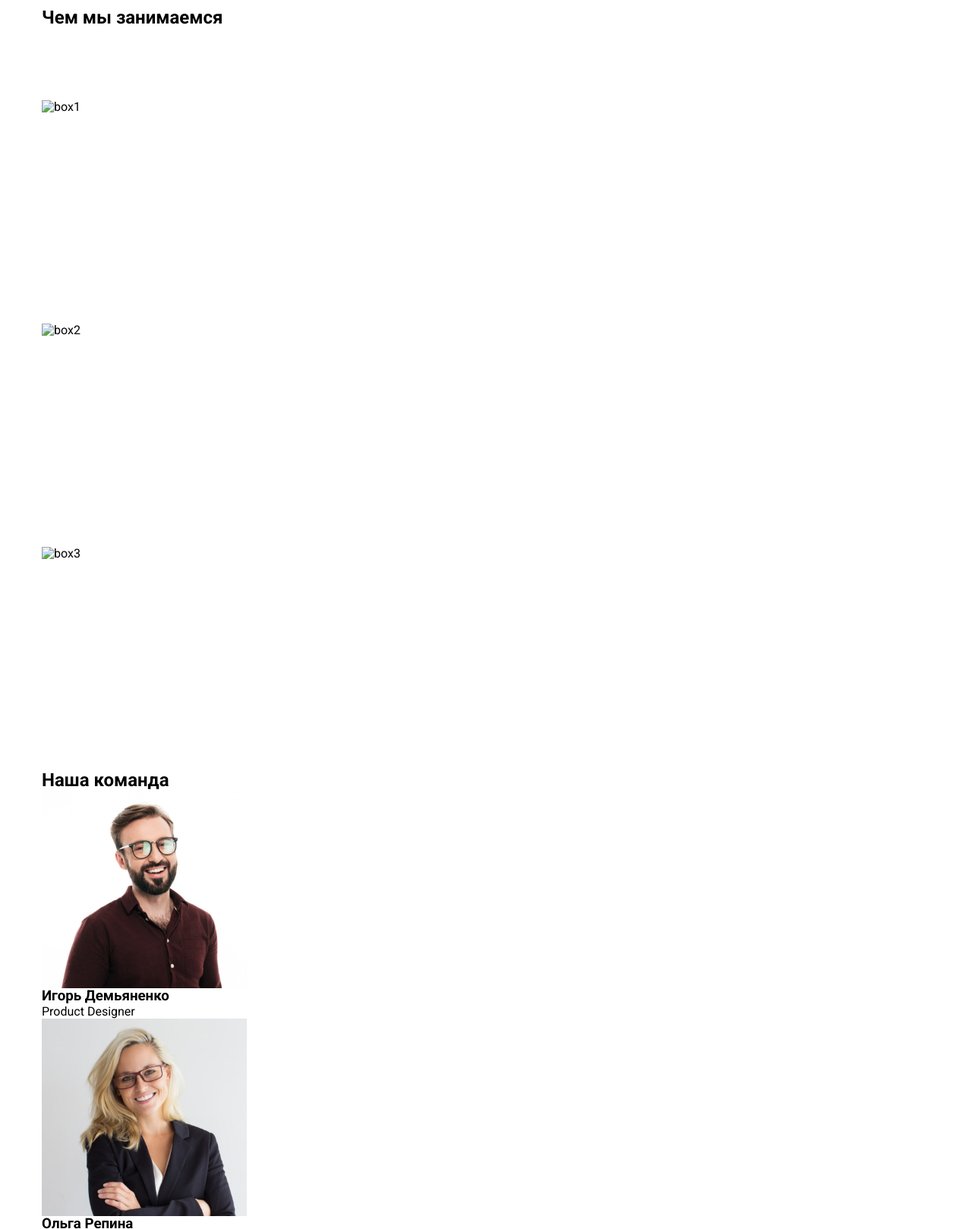
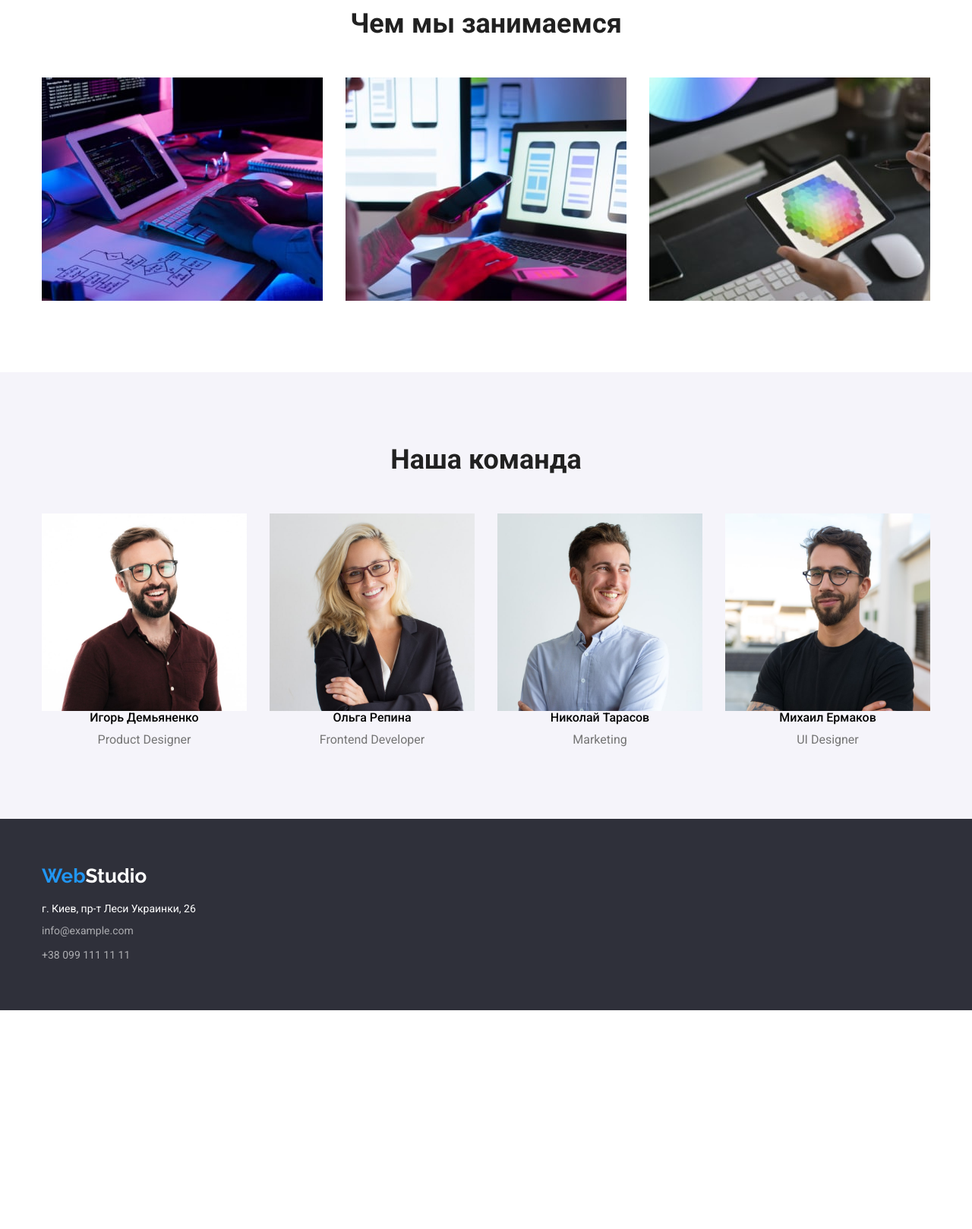
Before and after one commit to OleksandrKocherha/goit-markup-hw-03, a plain HTML site: page index.html in a window 1280 px wide. Shown: the part 960-2578 px from the top of the page at 76% size. After the commit the page ends 2290 px from the top, so only its background shows below. Drawn offline with nearby package versions, Linux system fonts and the light colour scheme.

Commit message:
Update index.html

```diff
--- a/index.html
+++ b/index.html
@@ -53,7 +53,6 @@
           <button type="button" class="primary-btn">Заказать услугу</button>
         </div>
       </section>
-
       <section class="features">
         <div class="container">
           <h2 hidden>скрытый заголовок h2</h2>
@@ -89,82 +88,75 @@
           </ul>
         </div>
       </section>
-      <!-- Секция 2 -->
-      <section class="content">
+      <!-- Что мы делаем  -->
+      <section class="we-do">
         <div class="container">
-          <h2 class="we-do">Чем мы занимаемся</h2>
-          <ul class="list">
+          <h2 class="we-do-title">Чем мы занимаемся</h2>
+          <ul class="we-do-foto">
             <li class="item">
-              <img
-                src="./images/box-img-1-min.jpg"
-                alt="box1"
-                width="370"
-                height="294"
-              />
+              <img src="./images/box1.jpg" alt="набираем код" width="370" />
+            </li>
+            <li class="item">
+              <img src="./images/box2.jpg" alt="подключаем стили" width="370" />
             </li>
             <li class="item">
               <img
-                src="./images/box-img-2-min.jpg"
-                alt="box2"
+                src="./images/box3.jpg"
+                alt="получаем результат"
                 width="370"
-                height="294"
-              />
-            </li>
-            <li class="item">
-              <img
-                src="./images/box-img-3-min.jpg"
-                alt="box3"
-                width="370"
-                height="294"
               />
             </li>
           </ul>
         </div>
       </section>
-      <!-- Секция 3 -->
-      <section class="user">
+      <!-- Члены команды -->
+      <section class="our-team">
         <div class="container">
-          <h2 class="title">Наша команда</h2>
-          <ul class="list">
+          <h2 class="our-team-title">Наша команда</h2>
+          <ul class="our-team-foto">
             <li class="item">
-              <img
-                src="./images/team1.jpg"
-                alt="team"
-                width="270"
-                height="260"
-              />
-              <h3 class="name-text">Игорь Демьяненко</h3>
-              <p lang="en" class="name-text">Product Designer</p>
+              <article class="card-team border-two">
+                <div class="card-thumb-team">
+                  <img src="./images/img-3.jpg" alt="фотография" width="270" />
+                </div>
+                <div class="card-team-content">
+                  <h3 class="our-team-name">Игорь Демьяненко</h3>
+                  <p class="our-team-prof">Product Designer</p>
+                </div>
+              </article>
             </li>
             <li class="item">
-              <img
-                src="./images/team2.jpg"
-                alt="team"
-                width="270"
-                height="260"
-              />
-              <h3 class="name-text">Ольга Репина</h3>
-              <p lang="en" class="name-text">Frontend Developer</p>
+              <article class="card-team border-two">
+                <div class="card-thumb-team">
+                  <img src="./images/img-2.jpg" alt="фотография" width="270" />
+                </div>
+                <div class="card-team-content">
+                  <h3 class="our-team-name">Ольга Репина</h3>
+                  <p class="our-team-prof">Frontend Developer</p>
+                </div>
+              </article>
             </li>
             <li class="item">
-              <img
-                src="./images/team3.jpg"
-                alt="team"
-                width="270"
-                height="260"
-              />
-              <h3 class="name-text">Николай Тарасов</h3>
-              <p lang="en" class="name-text">Marketing</p>
+              <article class="card-team border-two">
+                <div class="card-thumb-team">
+                  <img src="./images/img-4.jpg" alt="фотография" width="270" />
+                </div>
+                <div class="card-team-content">
+                  <h3 class="our-team-name">Николай Тарасов</h3>
+                  <p class="our-team-prof">Marketing</p>
+                </div>
+              </article>
             </li>
             <li class="item">
-              <img
-                src="./images/team4.jpg"
-                alt="team"
-                width="270"
-                height="260"
-              />
-              <h3 class="name-text">Михаил Ермаков</h3>
-              <p lang="en" class="name-text">UI Designerr</p>
+              <article class="card-team border-two">
+                <div class="card-thumb-team">
+                  <img src="./images/img.jpg" alt="фотография" width="270" />
+                </div>
+                <div class="card-team-content">
+                  <h3 class="our-team-name">Михаил Ермаков</h3>
+                  <p class="our-team-prof">UI Designer</p>
+                </div>
+              </article>
             </li>
           </ul>
         </div>
```
